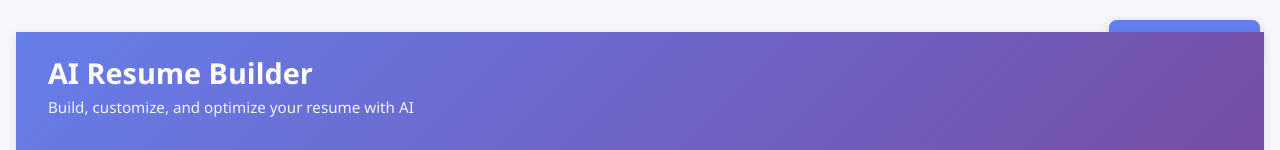
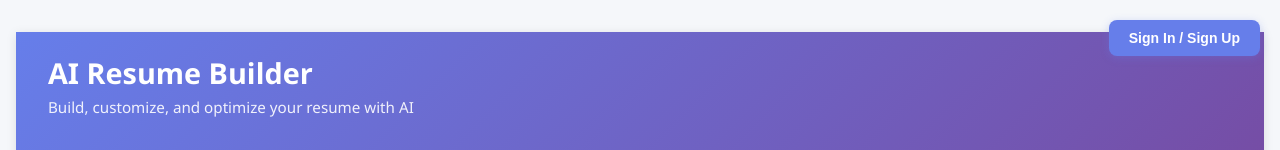
Before and after one commit to godsmustb/Custom-Resume, a React (Vite) app: page / in a window 1280 px wide. Shown: the top 150 px of the page. Built offline with nearby package versions, Linux system fonts and the light colour scheme; no server answers.

Commit message:
Fix auth button z-index to appear above navigation bar
- Increased z-index from 1000 to 1100
- Control panel has z-index: 1000, so auth button was being hidden behind it
- Now Sign In/Sign Up button appears properly in top-right corner

```diff
--- a/src/App.css
+++ b/src/App.css
@@ -1075,7 +1075,7 @@
   position: fixed;
   top: 20px;
   right: 20px;
-  z-index: 1000;
+  z-index: 1100; /* Higher than control-panel (1000) to appear on top */
 }
 
 .auth-sign-in-btn {
```
